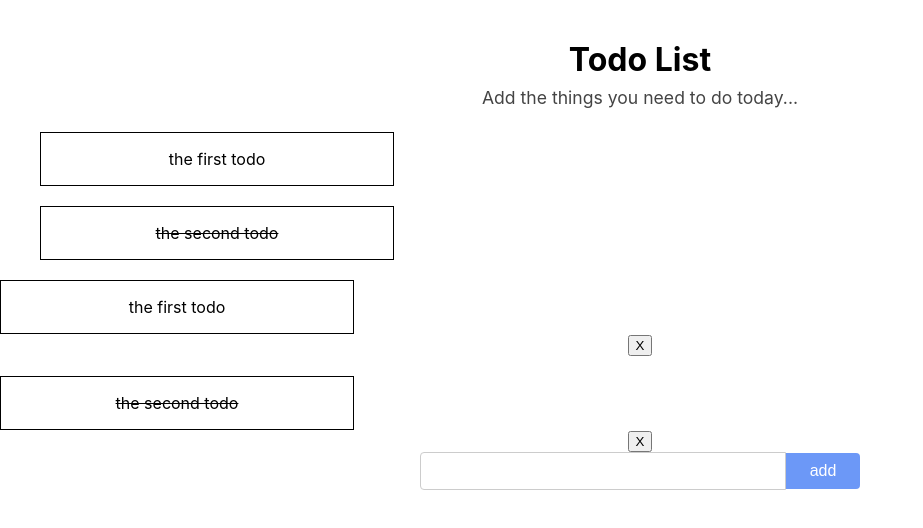
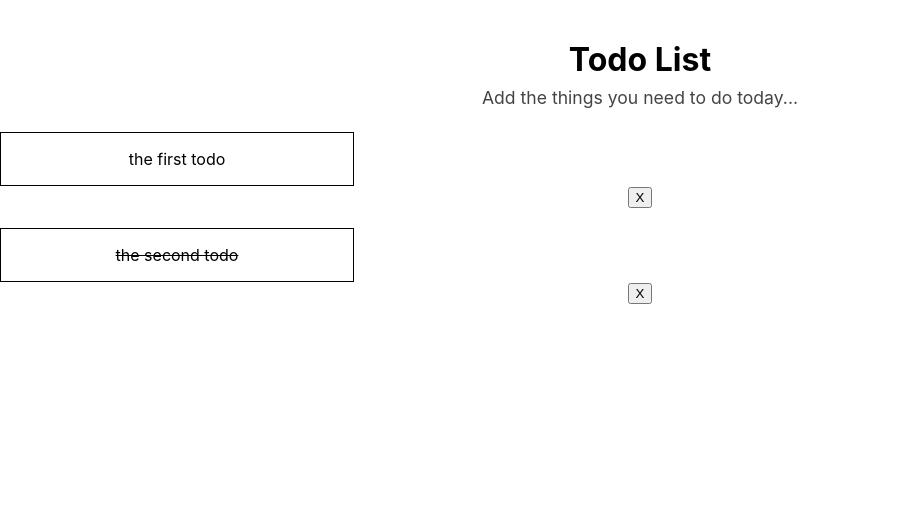
Before and after one commit to LIHA11/day10-todo, a React (Create React App) app: page / in a window 1280 px wide. Shown: the top 528 px of the page, without its empty margins (0-923 px from the left). Built offline with nearby package versions, Linux system fonts and the light colour scheme.

Commit message:
fix bug: remove repeat to-do item

```diff
--- a/src/components/TodoList.jsx
+++ b/src/components/TodoList.jsx
@@ -1,19 +1,14 @@
+import {TodoGroup} from './TodoGroup';
 import {useContext} from 'react';
 import {TodoContext} from '../contexts/TodoContext';
 import {TodoItem} from './TodoItem';
 
-export function TodoList({children}) {
-    const {state} = useContext(TodoContext);
+export function TodoList() {
     return (
         <div className="todo-list-container">
             <h1 className="todo-list-title">Todo List</h1>
             <div className="todo-list-subtitle">Add the things you need to do today...</div>
-            <ul>
-                {state.map(todo => (
-                    <TodoItem key={todo.id} todo={todo} />
-                ))}
-            </ul>
-            {children}
+            <TodoGroup />
         </div>
     );
 }
```
